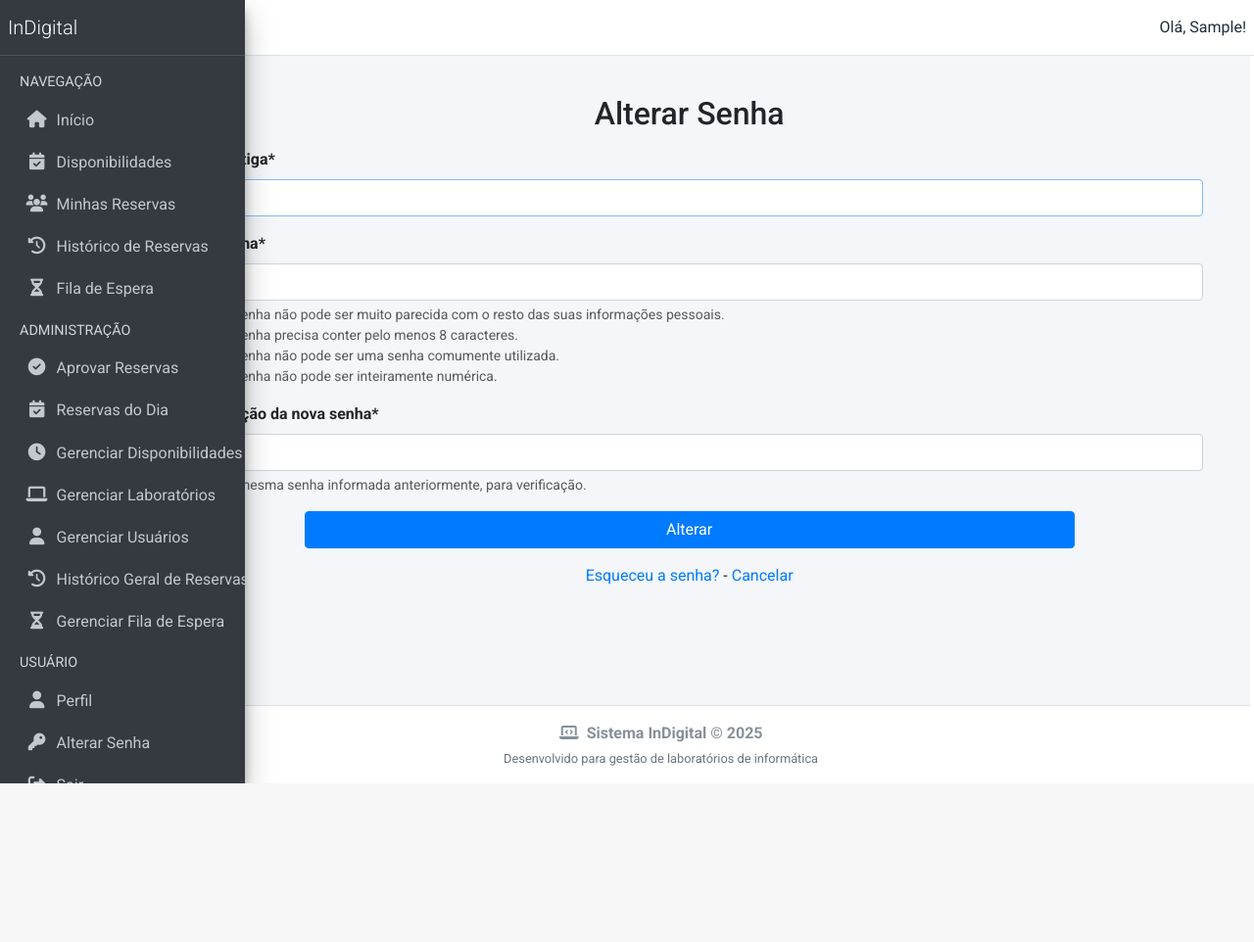
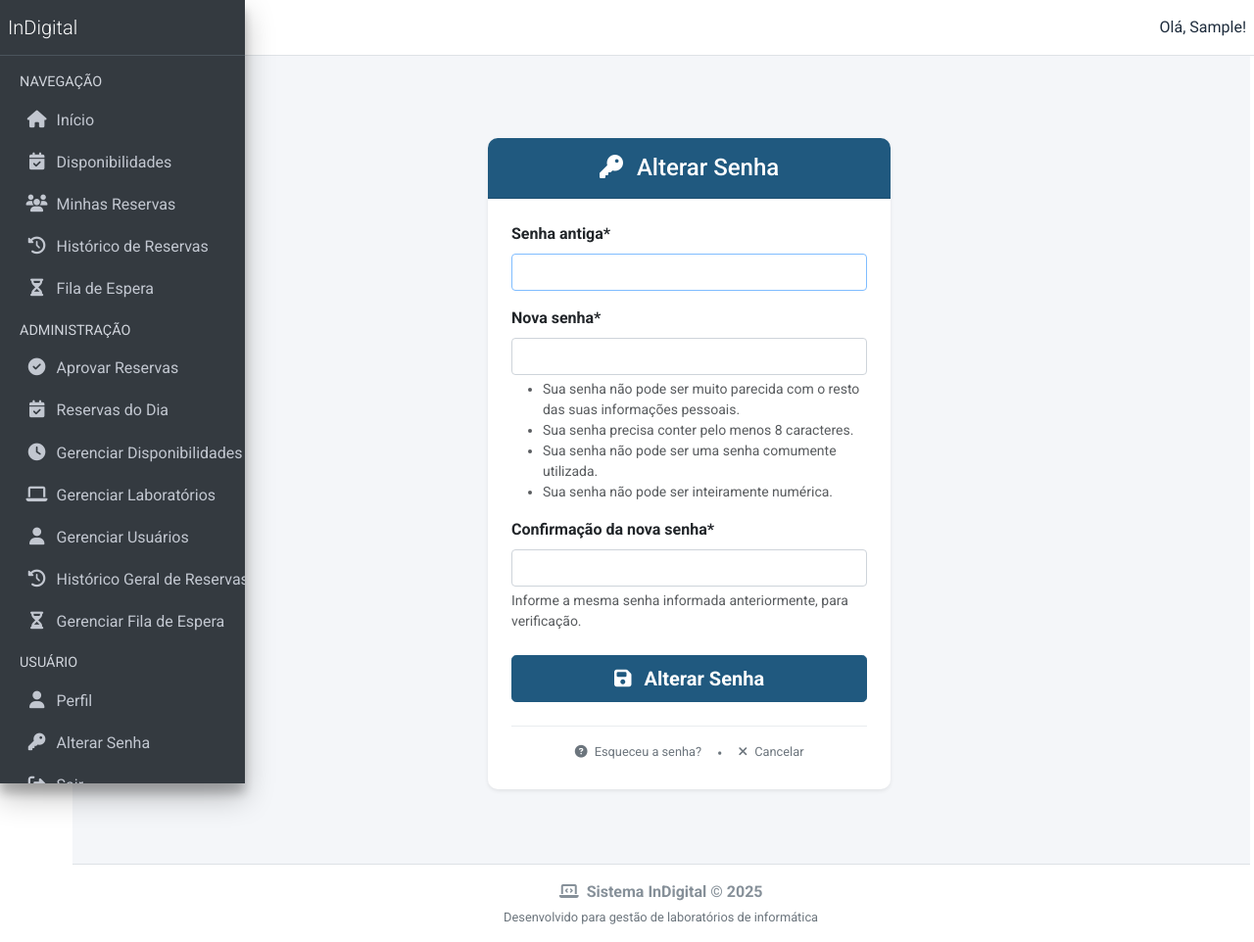
Before and after one commit to Adaylla/InDigital, a Django app: page /usuarios/password-change/ in a window 1280 px wide. Shown: the whole page at 98% size. Before the commit the page ends 800 px from the top, so only its background shows below. Run offline with Django 5.2, Linux system fonts and the light colour scheme; the visitor is signed in with stand-in values (Sample User, id 1); some libraries are stand-ins or nearby versions.

Commit message:
editando pag de alterar senha

```diff
--- a/usuarios/templates/account/password_change_form.html
+++ b/usuarios/templates/account/password_change_form.html
@@ -2,16 +2,82 @@
 {% load crispy_forms_tags %}
 {% block title %}InDigital | Alterar Senha{% endblock %}
 {% block content %}
-<h2 class="text-center mb-3">Alterar Senha</h2>
-<form method="post">
-  {% csrf_token %}
-  {{ form | crispy }}
-  <div class="mx-auto w-75">
-    <button type="submit" class="btn btn-primary w-100">Alterar</button>
-  </div>
-</form>
-<div class="text-center mt-3">
-  <a href="{% url 'password_reset' %}" class="text-decoration-none">Esqueceu a senha?</a> -
-  <a href="{{ request.META.HTTP_REFERER|default:'/' }}" class="text-decoration-none">Cancelar</a>
+<div class="container-fluid">
+    <div class="row justify-content-center">
+        <div class="col-12 col-md-8 col-lg-6 col-xl-5">
+            <div class="card shadow-sm border-0 mt-4">
+                <div class="card-header text-white text-center py-3" style="background-color: #20597F;">
+                    <h4 class="mb-0">
+                        <i class="fas fa-key me-2"></i>
+                        Alterar Senha
+                    </h4>
+                </div>
+                <div class="card-body p-4">
+                    <form method="post">
+                        {% csrf_token %}
+                        {{ form | crispy }}
+                        <div class="d-grid gap-2 mt-4">
+                            <button type="submit" class="btn btn-primary btn-lg py-2">
+                                <i class="fas fa-save me-2"></i>
+                                Alterar Senha
+                            </button>
+                        </div>
+                    </form>
+
+                    <div class="text-center mt-4 pt-3 border-top">
+                        <div class="d-flex justify-content-center gap-3 flex-wrap">
+                            <a href="{% url 'password_reset' %}" class="text-decoration-none text-muted small">
+                                <i class="fas fa-question-circle me-1"></i>
+                                Esqueceu a senha?
+                            </a>
+                            <span class="text-muted">•</span>
+                            <a href="{{ request.META.HTTP_REFERER|default:'/' }}" class="text-decoration-none text-muted small">
+                                <i class="fas fa-times me-1"></i>
+                                Cancelar
+                            </a>
+                        </div>
+                    </div>
+                </div>
+            </div>
+            </div>
+        </div>
+    </div>
 </div>
+
+<style>
+    .card {
+        border-radius: 10px;
+    }
+
+    .card-header {
+        border-radius: 10px 10px 0 0 !important;
+    }
+
+    .btn-primary {
+        background-color: #20597F;
+        border-color: #20597F;
+        font-weight: 600;
+    }
+
+    .btn-primary:hover {
+        background-color: #1a4a6b;
+        border-color: #1a4a6b;
+        transform: translateY(-1px);
+        box-shadow: 0 4px 12px rgba(32, 89, 127, 0.3);
+    }
+
+    .border-top {
+        border-color: #e9ecef !important;
+    }
+
+    .list-unstyled li {
+        padding: 2px 0;
+    }
+
+    @media (max-width: 768px) {
+        .card-body {
+            padding: 2rem !important;
+        }
+    }
+</style>
 {% endblock %}
```
